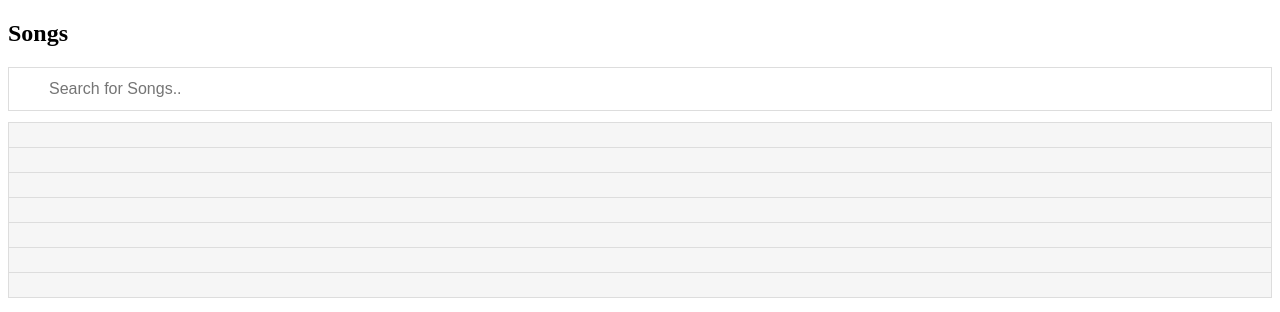
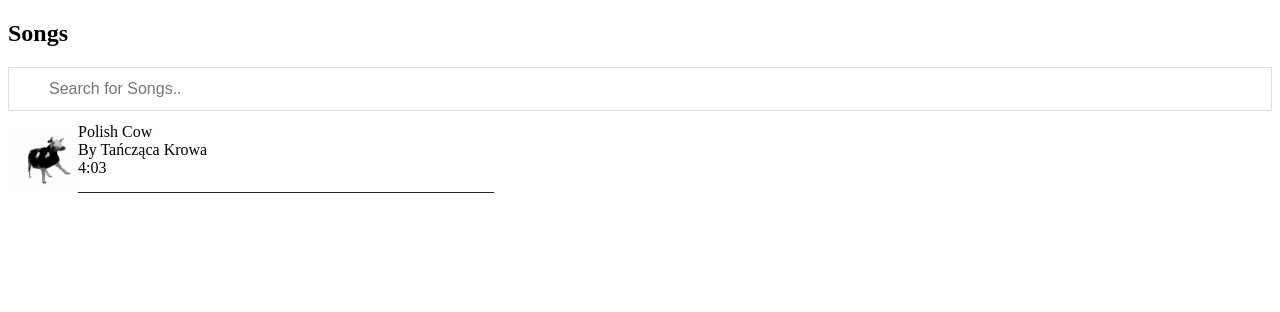
Before and after one commit to mr-beann/music-player, a plain HTML site: page index.html in a window 1280 px wide. Drawn offline with Linux system fonts and the light colour scheme.

Commit message:
Update index.html

```diff
--- a/index.html
+++ b/index.html
@@ -47,16 +47,26 @@
 <input type="text" id="myInput" onkeyup="myFunction()" placeholder="Search for Songs.." title="Type in a Song">
 
 <ul id="myUL">
-  <li><a href="#"> </a></li>
-  <li><a href="#"> </a></li>
+  <div>
+  <div style="float: left">
+  <a href="Mainpage.htm" style="color: #000000; text-decoration: none;"/a>
+  <img
+  src="https://github.com/mr-beann/music-player/blob/main/covers/polish.png?raw=true" width="70"/>
+  </div>
+  <div>
+      Polish Cow
+  </div>
+  <div>
+      By Tańcząca Krowa
+  </div>
+  <div>
+      4:03
+  </div>
+  <div>
+      ____________________________________________________
+  </div>
+  </div>
 
-  <li><a href="#"> </a></li>
-  <li><a href="#"> </a></li>
-
-  <li><a href="#"> </a></li>
-  <li><a href="#"> </a></li>
-  <li><a href="#"> </a></li>
-</ul>
 
 <script>
 function myFunction() {
@@ -71,7 +81,7 @@ function myFunction() {
         if (txtValue.toUpperCase().indexOf(filter) > -1) {
             li[i].style.display = "";
         } else {
-            li[i].style.display = "No Songs Matching That Name ):";
+            li[i].style.display = "No Songs Matching That Name";
         }
     }
 }
```
